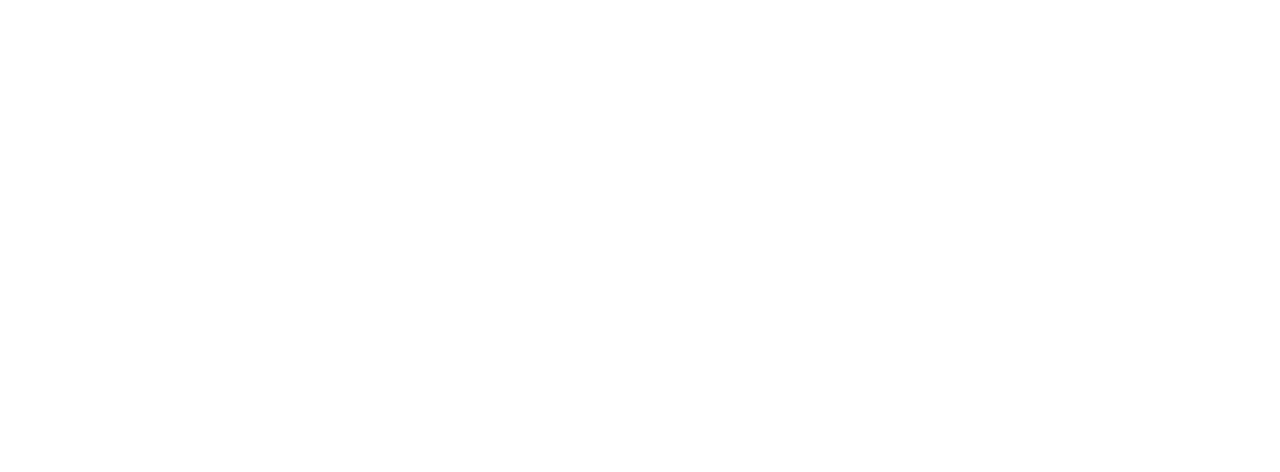
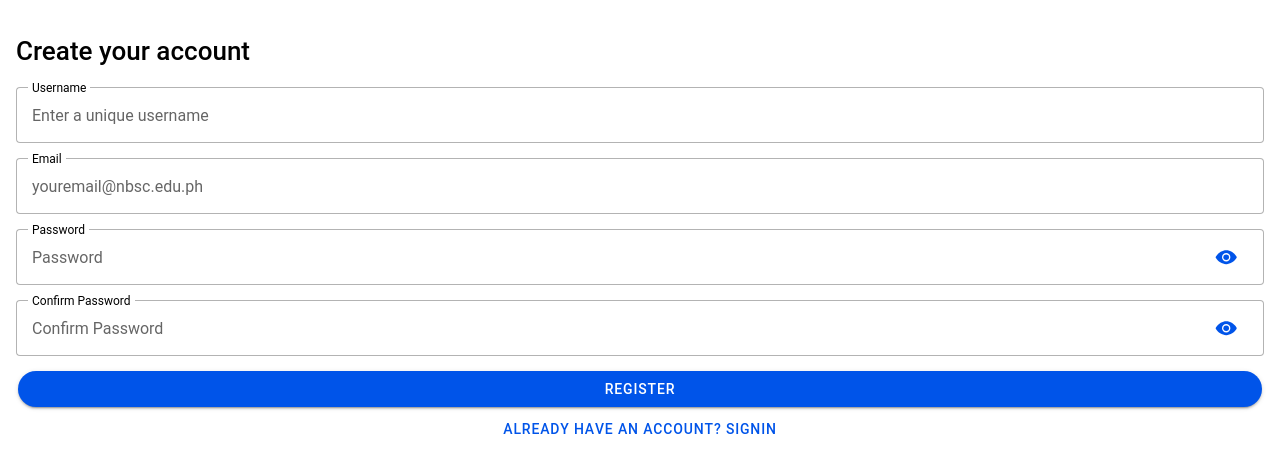
Before and after one commit to cliffamadeus/it35-lab, a React (Vite) app: page /it35-lab/register in a window 1280 px wide. Shown: the top 472 px of the page. Built offline with nearby package versions, Linux system fonts and the light colour scheme.

Commit message:
Added registration page

```diff
--- a/src/App.tsx
+++ b/src/App.tsx
@@ -33,6 +33,7 @@
 import './theme/variables.css';
 import Login from './pages/Login';
 import Menu from './pages/Menu';
+import Register from './pages/Register';
 
 setupIonicReact();
 
@@ -41,6 +42,7 @@
     <IonReactRouter>
       <IonRouterOutlet>
         <Route exact path="/it35-lab" component={Login} />
+        <Route exact path="/it35-lab/register" component={Register} />
         <Route path="/it35-lab/app" component={Menu} />
       </IonRouterOutlet>
     </IonReactRouter>
--- a/src/pages/Login.tsx
+++ b/src/pages/Login.tsx
@@ -27,6 +27,9 @@
             <IonButton onClick={() => doLogin()} expand="full">
                 Login
             </IonButton>
+            <IonButton routerLink="/it35-lab/register" expand="full" fill="clear" shape='round'>
+                Don't have an account? Register here
+            </IonButton>
         </IonContent>
       </IonPage>
     );
--- /dev/null
+++ b/src/pages/Register.tsx
@@ -0,0 +1,196 @@
+import React, { useState } from 'react';
+import {
+    IonButton,
+    IonContent,
+    IonHeader,
+    IonInput,
+    IonInputPasswordToggle,
+    IonPage,
+    IonTitle,
+    IonToolbar,
+    IonModal,
+    IonText,
+    IonItem,
+    IonLabel,
+    IonCard,
+    IonCardContent,
+    IonCardHeader,
+    IonCardSubtitle,
+    IonCardTitle,
+    IonAvatar,
+} from '@ionic/react';
+
+const Register: React.FC = () => {
+    const [username, setUsername] = useState('');
+    const [email, setEmail] = useState('');
+    const [password, setPassword] = useState('');
+    const [confirmPassword, setConfirmPassword] = useState('');
+    const [showVerificationModal, setShowVerificationModal] = useState(false);
+    const [showSuccessModal, setShowSuccessModal] = useState(false);
+
+    const handleOpenVerificationModal = () => {
+        {/*
+        if (!email.endsWith("@nbsc.edu.ph")) {
+            alert("Only @nbsc.edu.ph emails are allowed to register.");
+            return;
+        }
+
+        if (password !== confirmPassword) {
+            alert("Passwords do not match.");
+            return;
+        }
+        */}
+        setShowVerificationModal(true);
+    };
+
+     const doRegister = async () => {
+
+        setShowVerificationModal(false);
+
+        setShowSuccessModal(true);
+    };
+
+    return (
+        <IonPage>
+
+            <IonContent className='ion-padding'>
+                <h1>Create your account</h1>
+
+                <IonInput
+                    style={{
+                        marginTop:'20px',
+                    }}
+                    label="Username"
+                    labelPlacement="stacked"
+                    fill="outline"
+                    type="text"
+                    placeholder="Enter a unique username"
+                    value={username}
+                    onIonChange={e => setUsername(e.detail.value!)}
+                />
+                <IonInput
+                    style={{
+                        marginTop:'15px',
+                    }}
+                    label="Email"
+                    labelPlacement="stacked"
+                    fill="outline"
+                    type="email"
+                    placeholder="youremail@nbsc.edu.ph"
+                    value={email}
+                    onIonChange={e => setEmail(e.detail.value!)}
+                />
+                <IonInput
+                    style={{
+                        marginTop:'15px',
+                    }}
+                    label="Password"
+                    labelPlacement="stacked"
+                    fill="outline"
+                    type="password"
+                    placeholder="Password"
+                    value={password}
+                    onIonChange={e => setPassword(e.detail.value!)}
+                >
+                <IonInputPasswordToggle slot="end"></IonInputPasswordToggle>
+                </IonInput>
+                <IonInput
+                    style={{
+                        marginTop:'15px',
+                    }}
+                    label="Confirm Password"
+                    labelPlacement="stacked"
+                    fill="outline"
+                    type="password"
+                    placeholder="Confirm Password"
+                    value={confirmPassword}
+                    onIonChange={e => setConfirmPassword(e.detail.value!)}
+                >
+                    <IonInputPasswordToggle slot="end"></IonInputPasswordToggle>
+                </IonInput>
+                <IonButton
+                    style={{
+                        marginTop:'15px',
+                    }}
+                    onClick={handleOpenVerificationModal} expand="full" shape='round'>
+                    Register
+                </IonButton>
+                <IonButton routerLink="/it35-lab" expand="full" fill="clear" shape='round'>
+                  Already have an account? Signin
+                </IonButton>
+
+                {/* Verification Modal */}
+                <IonModal isOpen={showVerificationModal} onDidDismiss={() => setShowVerificationModal(false)}>
+                    <IonToolbar className="ion-text-center" color="primary">
+                        <IonTitle>Confirm Registration</IonTitle>
+                    </IonToolbar>
+                    <IonContent className="ion-padding">
+
+                         <IonCard style={{
+                            marginTop:'25%'
+                            }}
+                            className="ion-padding">
+                            <IonCardHeader>
+                                <IonCardTitle><h3>User Registration Details</h3></IonCardTitle>
+                                <hr></hr>
+
+                                <IonCardSubtitle>Username</IonCardSubtitle>
+                                <IonCardTitle>{username}</IonCardTitle>
+
+                                <IonCardSubtitle>Email</IonCardSubtitle>
+                                <IonCardTitle>{email}</IonCardTitle>
+
+                            </IonCardHeader>
+
+                            <div style={{
+                                display:'flex',
+                                justifyContent:'flex-end',
+                                marginRight:'5px',
+                            }}>
+                                <IonButton
+                                    fill="clear"
+                                    onClick={() => setShowVerificationModal(false)}
+                                >Cancel</IonButton>
+
+                                <IonButton
+                                    className='ion-text-white'
+                                    color="primary"
+                                    onClick={doRegister}
+                                >Confirm
+                                </IonButton>
+                            </div>
+
+                        </IonCard>
+
+                    </IonContent>
+                </IonModal>
+
+                {/* Success Modal */}
+                <IonModal isOpen={showSuccessModal} onDidDismiss={() => setShowSuccessModal(false)}  color="primary">
+                    <IonContent className="ion-padding" style={{
+                        display: 'flex',
+                        flexDirection: 'column',
+                        justifyContent: 'center',
+                        alignItems: 'center',
+                        height: '100vh',
+                        textAlign: 'center',
+                        marginTop:'35%'
+                    }}>
+                        <IonTitle style={{
+                            marginTop:'35%'
+                        }}>Registration Successful 🎉</IonTitle>
+                        <IonText>
+                            <p>Your account has been created successfully.</p>
+                            <p>Please check your email address.</p>
+                        </IonText>
+                        <IonButton routerLink="/it35-lab" routerDirection="back" color="primary">
+                            Go to Login
+                        </IonButton>
+                    </IonContent>
+                </IonModal>
+            </IonContent>
+        </IonPage>
+    );
+};
+
+export default Register;
```
